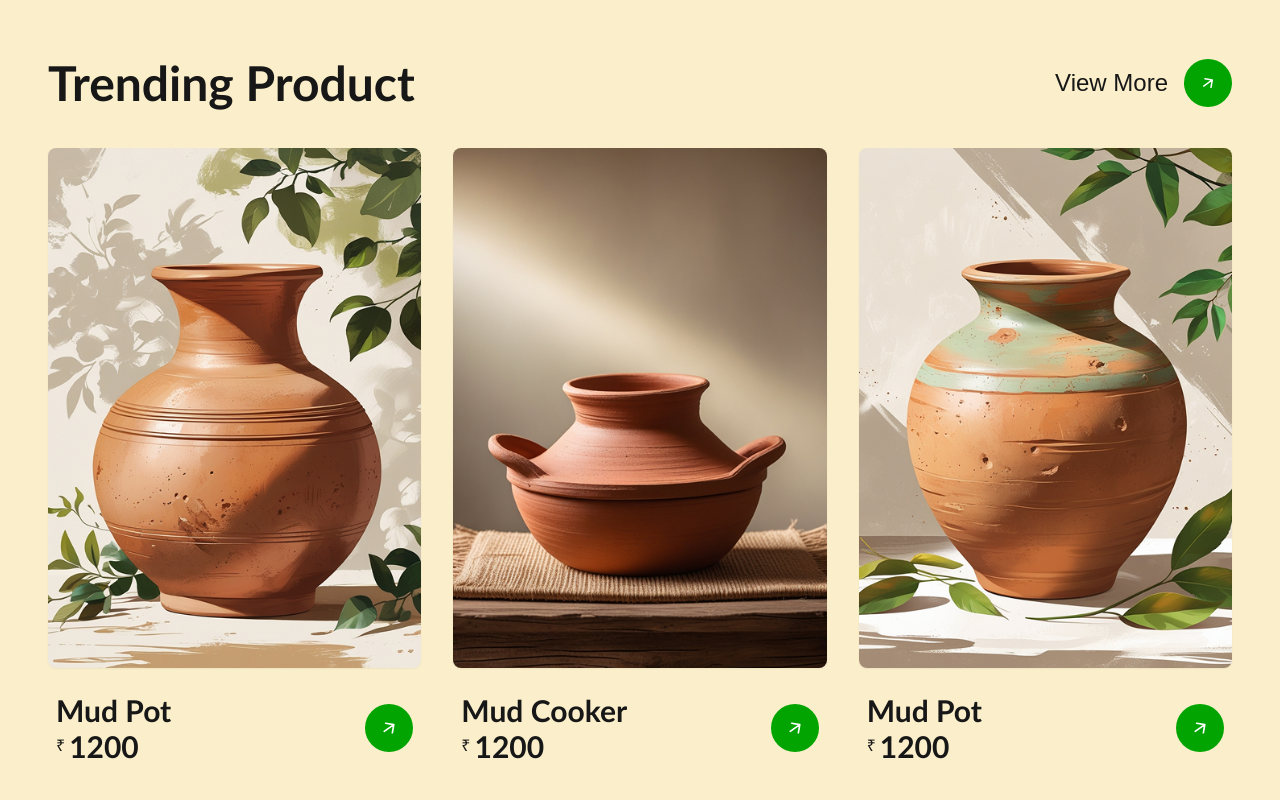
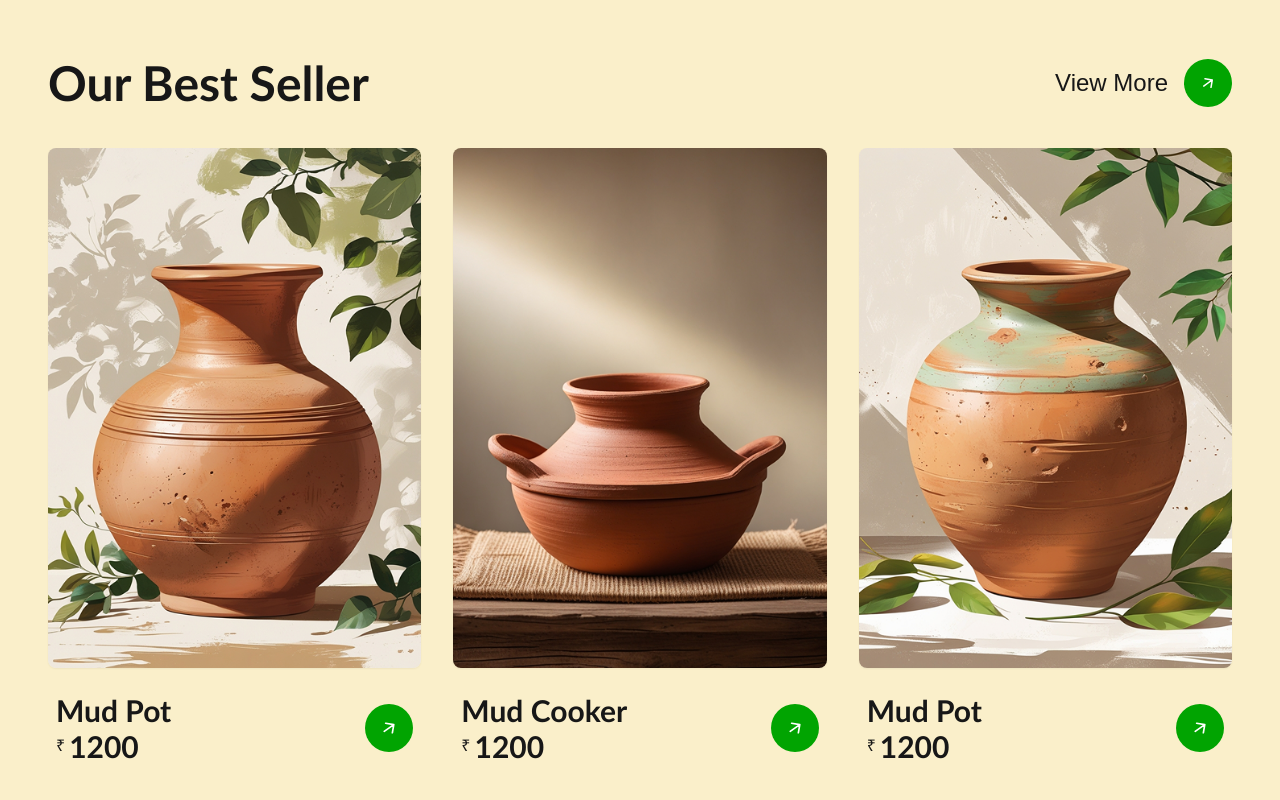
Before and after one commit to M0hammedHaris/mud_potter, a Next.js app: page / in a window 1280 px wide. Shown: the part 1440-2240 px from the top of the page. Built offline with nearby package versions, Linux system fonts and the light colour scheme.

Commit message:
feat: integrate OurBestSeller component into Home page for improved product visibility

```diff
--- a/src/app/page.tsx
+++ b/src/app/page.tsx
@@ -5,6 +5,7 @@ import { Hero } from "@/components/hero";
 import { BrowseCategory } from "@/components/browse-category";
 import { TrendingProducts } from "@/components/trending-products";
 import { DealsOfTheMonth } from "@/components/deals-of-the-month";
+import { OurBestSeller } from "@/components/our-best-seller";
 
 export default function Home() {
   // Define the carousel images - using 4 different pottery-related images
@@ -23,8 +24,9 @@ export default function Home() {
         images={carouselImages}
       />
       <BrowseCategory />
+      <OurBestSeller />
+      <DealsOfTheMonth />
       <TrendingProducts />
-      <DealsOfTheMonth />
     </div>
   );
 }
--- /dev/null
+++ b/src/components/our-best-seller.tsx
@@ -0,0 +1,116 @@
+"use client";
+import Image from "next/image";
+import { ViewMoreButton } from "@/components/ui/view-more-button";
+
+// Product interface for TypeScript type safety
+interface Product {
+  id: string;
+  title: string;
+  image: string;
+  price: number;
+}
+
+// Props interface for component
+interface OurBestSellerProps {
+  products?: Product[];
+}
+
+export function OurBestSeller({ products }: OurBestSellerProps) {
+  // Default products if none are provided
+  const defaultProducts: Product[] = [
+    {
+      id: "1",
+      title: "Mud Pot",
+      image: "/images/Leonardo_Phoenix_10_I_want_a_highly_detailed_and_colorful_illu_0.png",
+      price: 1200,
+    },
+    {
+      id: "2",
+      title: "Mud Cooker",
+      image: "/images/Leonardo_Phoenix_10_A_beautifully_styled_highquality_image_of_0.png",
+      price: 1200,
+    },
+    {
+      id: "3",
+      title: "Mud Pot",
+      image: "/images/Leonardo_Phoenix_10_I_want_a_highly_detailed_and_colorful_illu_2.png",
+      price: 1200,
+    }
+  ];
+
+  // Use provided products or default to the sample data
+  const displayProducts = products || defaultProducts;
+
+  return (
+    <section className="py-12 px-4 md:px-8 lg:px-12 relative">
+      <div className="max-w-[1600px] mx-auto">
+        {/* Header with Title and View More */}
+        <div className="flex justify-between items-center mb-4">
+          <h2 className="text-3xl md:text-4xl lg:text-5xl font-bold font-['Gill_Sans_MT'] text-foreground">
+            Our Best Seller
+          </h2>
+          <ViewMoreButton href="/products/best-seller" />
+        </div>
+
+        {/* Separator line */}
+        <div className="w-full h-[1px] bg-border mb-6"></div>
+
+        {/* Products Grid */}
+        <div className="grid grid-cols-1 md:grid-cols-2 lg:grid-cols-3 gap-6 md:gap-8">
+          {displayProducts.map((product) => (
+            <div
+              key={product.id}
+              className="flex flex-col gap-6 group cursor-pointer transition-all duration-300 ease-in-out hover:-translate-y-3 hover:shadow-xl rounded-lg"
+            >
+              {/* Product Image */}
+              <div className="relative rounded-lg overflow-hidden h-[400px] md:h-[480px] lg:h-[520px] shadow-sm">
+                <Image
+                  src={product.image}
+                  alt={product.title}
+                  fill
+                  className="object-cover transition-transform duration-500 group-hover:scale-[1.03]"
+                  sizes="(max-width: 768px) 100vw, (max-width: 1200px) 50vw, 33vw"
+                />
+              </div>
+
+              {/* Product Title and Price */}
+              <div className="flex justify-between items-center px-2">
+                <div className="flex flex-col">
+                  <h3 className="text-2xl md:text-3xl font-bold font-['Gill_Sans_MT'] text-foreground">
+                    {product.title}
+                  </h3>
+                  <div className="flex items-center gap-1">
+                    <span className="text-muted-foreground">₹</span>
+                    <span className="text-2xl md:text-3xl font-bold font-['Gill_Sans_MT'] text-muted-foreground">
+                      {product.price}
+                    </span>
+                  </div>
+                </div>
+
+                {/* Arrow Button */}
+                <div className="w-12 h-12 bg-primary rounded-full flex items-center justify-center relative transition-transform duration-300 group-hover:scale-110">
+                  <svg
+                    width="20"
+                    height="20"
+                    viewBox="0 0 24 24"
+                    fill="none"
+                    xmlns="http://www.w3.org/2000/svg"
+                    className="transform rotate-[-35deg]"
+                  >
+                    <path
+                      d="M5 12H19M19 12L12 5M19 12L12 19"
+                      stroke="white"
+                      strokeWidth="2"
+                      strokeLinecap="round"
+                      strokeLinejoin="round"
+                    />
+                  </svg>
+                </div>
+              </div>
+            </div>
+          ))}
+        </div>
+      </div>
+    </section>
+  );
+}
```
